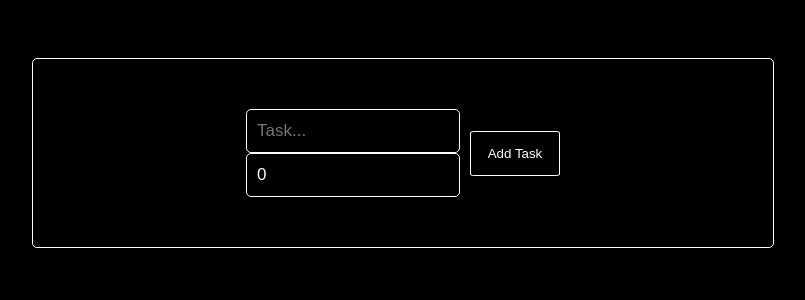
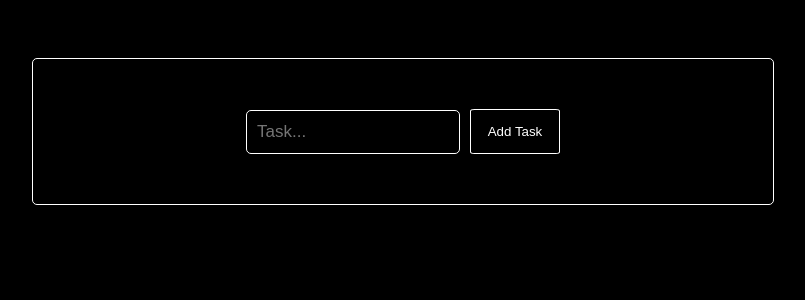
Before and after one commit to ChristopherA81/TypeScript-To-Do-List-1, a React (Create React App) app in the folder client/: page / in a window 1280 px wide. Shown: the top 300 px of the page, without its empty margins (245-1050 px from the left). Built offline with nearby package versions, Linux system fonts and the light colour scheme.

Commit message:
deadline feature removed

```diff
--- a/client/src/App.tsx
+++ b/client/src/App.tsx
@@ -1,28 +1,41 @@
 import React, { FC, ChangeEvent, useState } from "react";
 import "./App.css";
 import { ITask } from "./Interfaces";
+import TodoTask from "./components/TodoTask";
+import { CompletionTriggerKind } from "typescript";
+
+
 
 const App: FC = () => {
   const [task, setTask] = useState<string>("");
-  const [deadline, setDeadline] = useState<number>(0);
   const [todoList, setTodoList] = useState<ITask[]>([]);
+
+
 
   const handleChange = (event: ChangeEvent<HTMLInputElement>): void => {
     if (event.target.name === "task") {
       setTask(event.target.value);
-    } else {
-      setDeadline(Number(event.target.value));
-    }
+     }
   };
 
   const addTask = (): void => {
-    const newTask = { taskName: task, deadline: deadline };
-    setTodoList([...todoList, newTask]);
+     const newTask = { taskName: task };
+     setTodoList([...todoList, newTask]);
     setTask("");
-    setDeadline(0);
+
+  };
+
+  const completeTask = (taskNameToDelete: string): void => {
+    setTodoList(todoList.filter((task) => {
+      return task.taskName != taskNameToDelete
+
+    }))
+
+
   };
 
   return (
+
     <div className="App">
       {""}
       <div className="header">
@@ -34,18 +47,18 @@ const App: FC = () => {
             value={task}
             onChange={handleChange}
           />
-          <input
-            type="number"
-            placeholder="Deadline (in Days)..."
-            name="deadline"
-            value={deadline}
-            onChange={handleChange}
-          />
+
         </div>
         <button onClick={addTask}>Add Task</button>
       </div>
-      <div className="todoList"></div>
+      <div className="todoList">
+      {todoList.map((task : ITask, key: number) => {
+        return <TodoTask key={key} task={task} completeTask={completeTask}/>;
+      })}
+      </div>
     </div>
+
+
   );
 };
 
```
